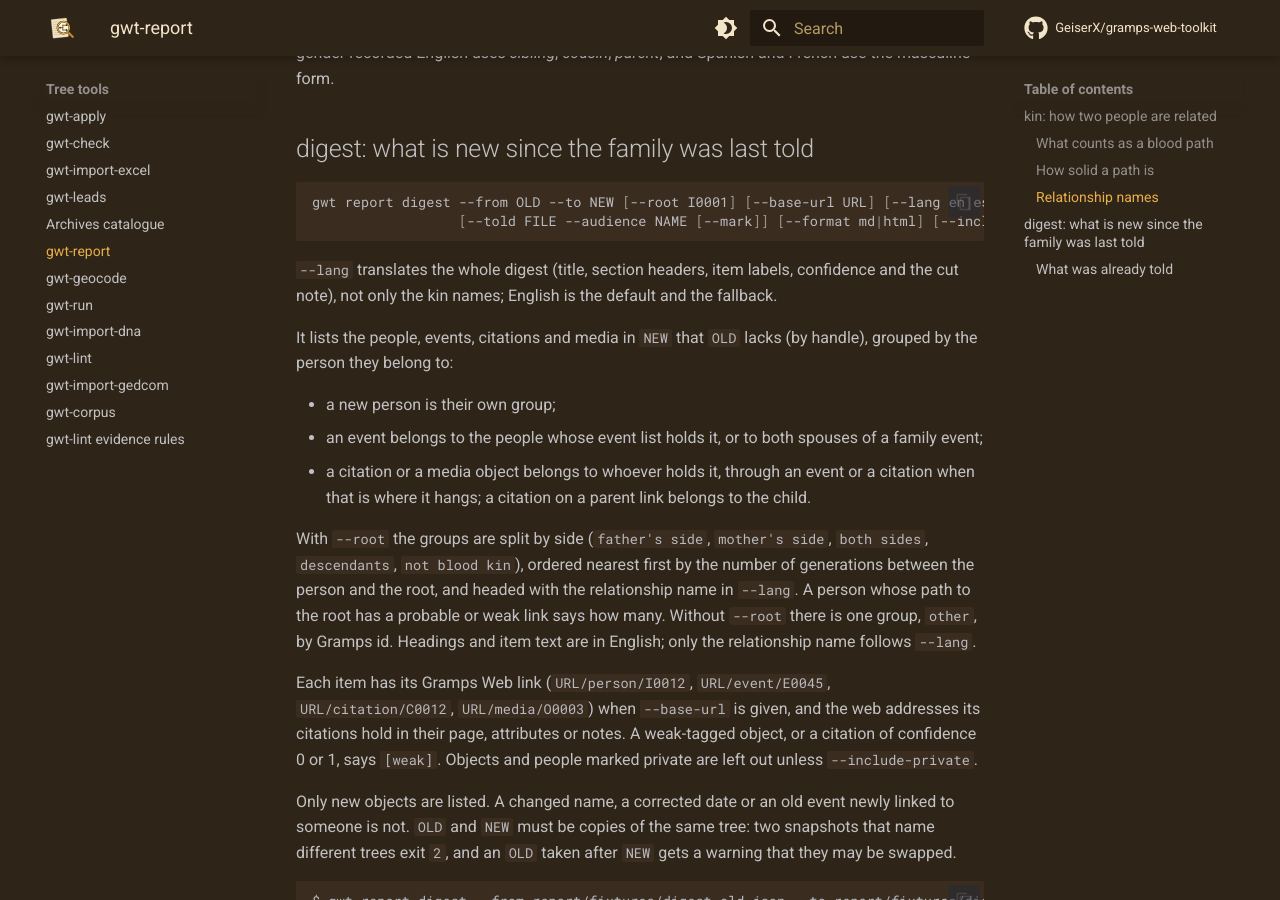
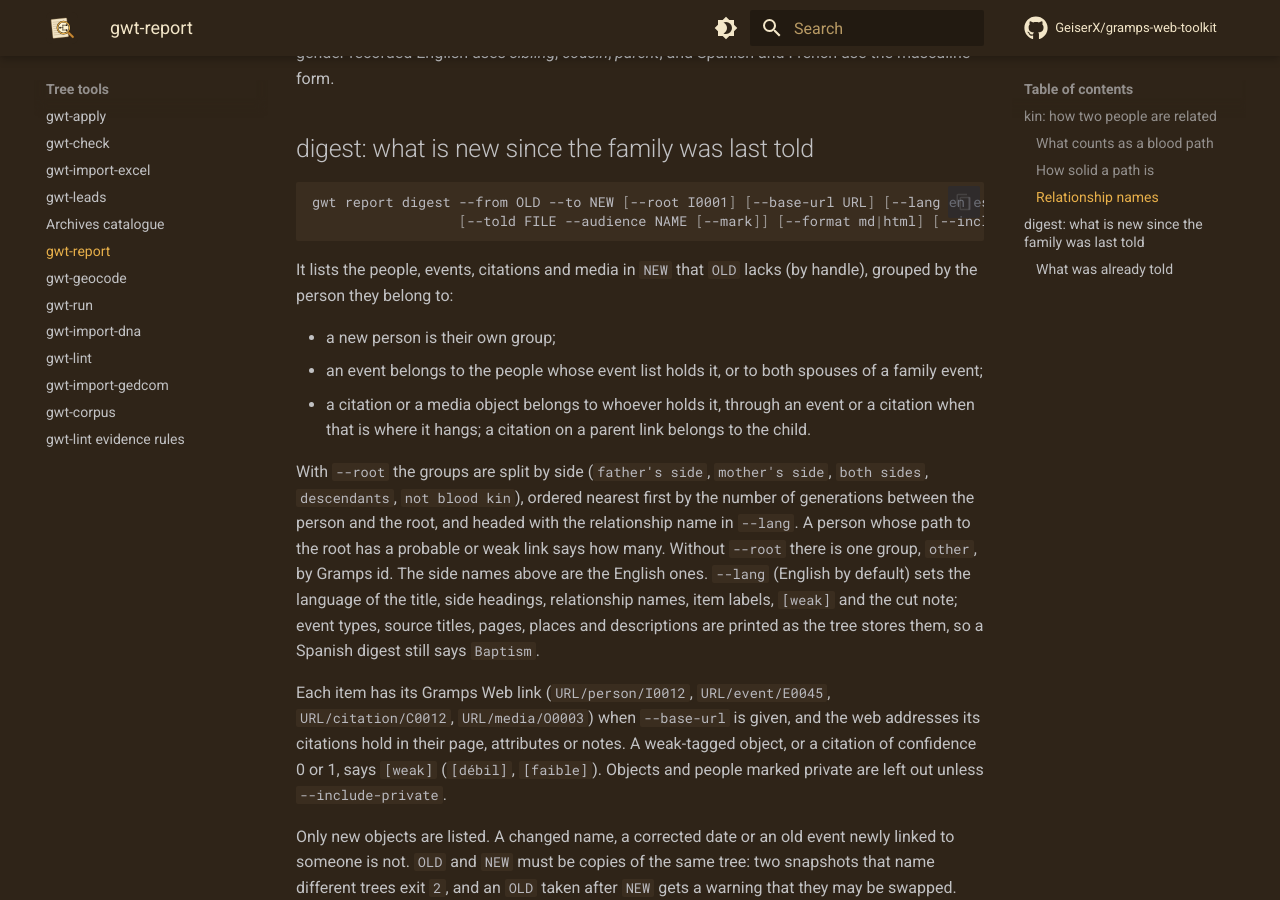
Before and after one commit to GeiserX/gramps-web-toolkit, an MkDocs documentation site: the page built from docs/report.md, in a window 1280 px wide and 900 px high, scrolled down 3341 px. Built offline with MkDocs 1.6.1 and Material for MkDocs 9.7.7, drawn with Linux system fonts in a browser that asks for light colours; comment, search, counter and statistics services are not loaded.

Commit message:
docs(report): say which digest text follows --lang, and log it in the changelog
The page said both that --lang translates the whole digest and that headings stay in English. Event types and the tree's own text are printed as stored.

````diff
--- a/docs/report.md
+++ b/docs/report.md
@@ -91,17 +91,15 @@ gwt report digest --from OLD --to NEW [--root I0001] [--base-url URL] [--lang en
                   [--told FILE --audience NAME [--mark]] [--format md|html] [--include-private]
 ```
 
-`--lang` translates the whole digest (title, section headers, item labels, confidence and the cut note), not only the kin names; English is the default and the fallback.
-
 It lists the people, events, citations and media in `NEW` that `OLD` lacks (by handle), grouped by the person they belong to:
 
 - a new person is their own group;
 - an event belongs to the people whose event list holds it, or to both spouses of a family event;
 - a citation or a media object belongs to whoever holds it, through an event or a citation when that is where it hangs; a citation on a parent link belongs to the child.
 
-With `--root` the groups are split by side (`father's side`, `mother's side`, `both sides`, `descendants`, `not blood kin`), ordered nearest first by the number of generations between the person and the root, and headed with the relationship name in `--lang`. A person whose path to the root has a probable or weak link says how many. Without `--root` there is one group, `other`, by Gramps id. Headings and item text are in English; only the relationship name follows `--lang`.
+With `--root` the groups are split by side (`father's side`, `mother's side`, `both sides`, `descendants`, `not blood kin`), ordered nearest first by the number of generations between the person and the root, and headed with the relationship name in `--lang`. A person whose path to the root has a probable or weak link says how many. Without `--root` there is one group, `other`, by Gramps id. The side names above are the English ones. `--lang` (English by default) sets the language of the title, side headings, relationship names, item labels, `[weak]` and the cut note; event types, source titles, pages, places and descriptions are printed as the tree stores them, so a Spanish digest still says `Baptism`.
 
-Each item has its Gramps Web link (`URL/person/I0012`, `URL/event/E0045`, `URL/citation/C0012`, `URL/media/O0003`) when `--base-url` is given, and the web addresses its citations hold in their page, attributes or notes. A weak-tagged object, or a citation of confidence 0 or 1, says `[weak]`. Objects and people marked private are left out unless `--include-private`.
+Each item has its Gramps Web link (`URL/person/I0012`, `URL/event/E0045`, `URL/citation/C0012`, `URL/media/O0003`) when `--base-url` is given, and the web addresses its citations hold in their page, attributes or notes. A weak-tagged object, or a citation of confidence 0 or 1, says `[weak]` (`[débil]`, `[faible]`). Objects and people marked private are left out unless `--include-private`.
 
 Only new objects are listed. A changed name, a corrected date or an old event newly linked to someone is not. `OLD` and `NEW` must be copies of the same tree: two snapshots that name different trees exit `2`, and an `OLD` taken after `NEW` gets a warning that they may be swapped.
 
````
Also changed, not shown: CHANGELOG.md (+1 -0 lines).
